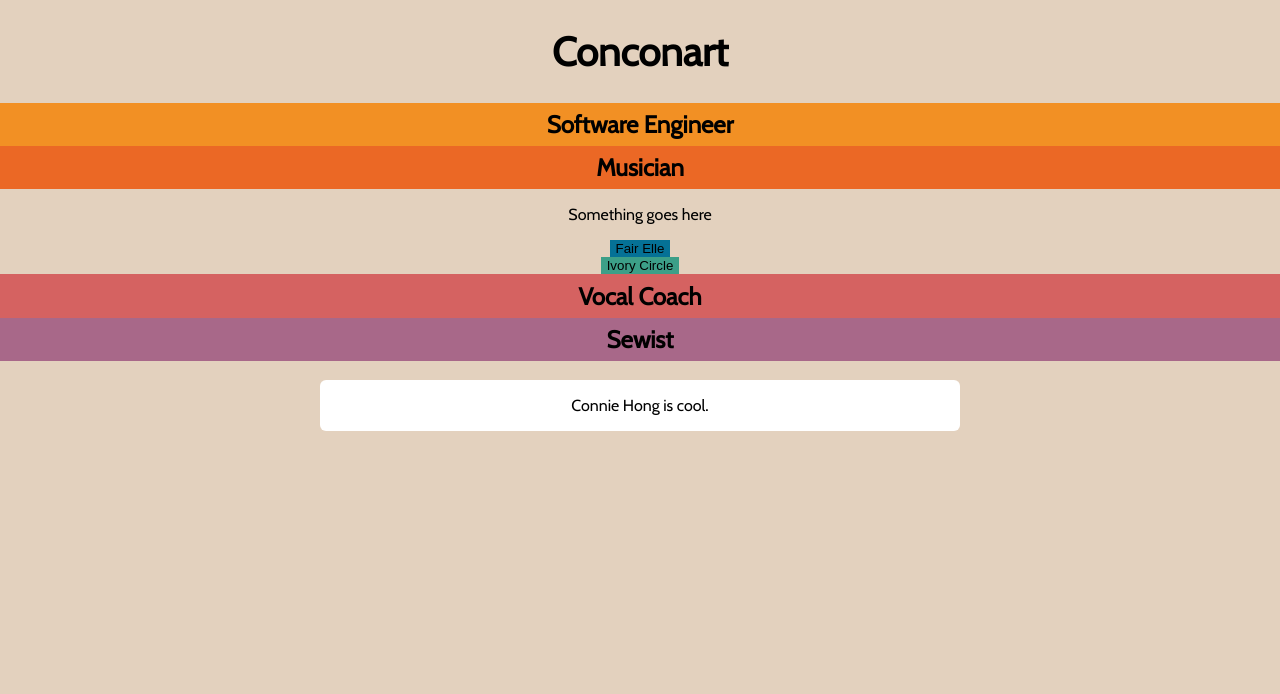
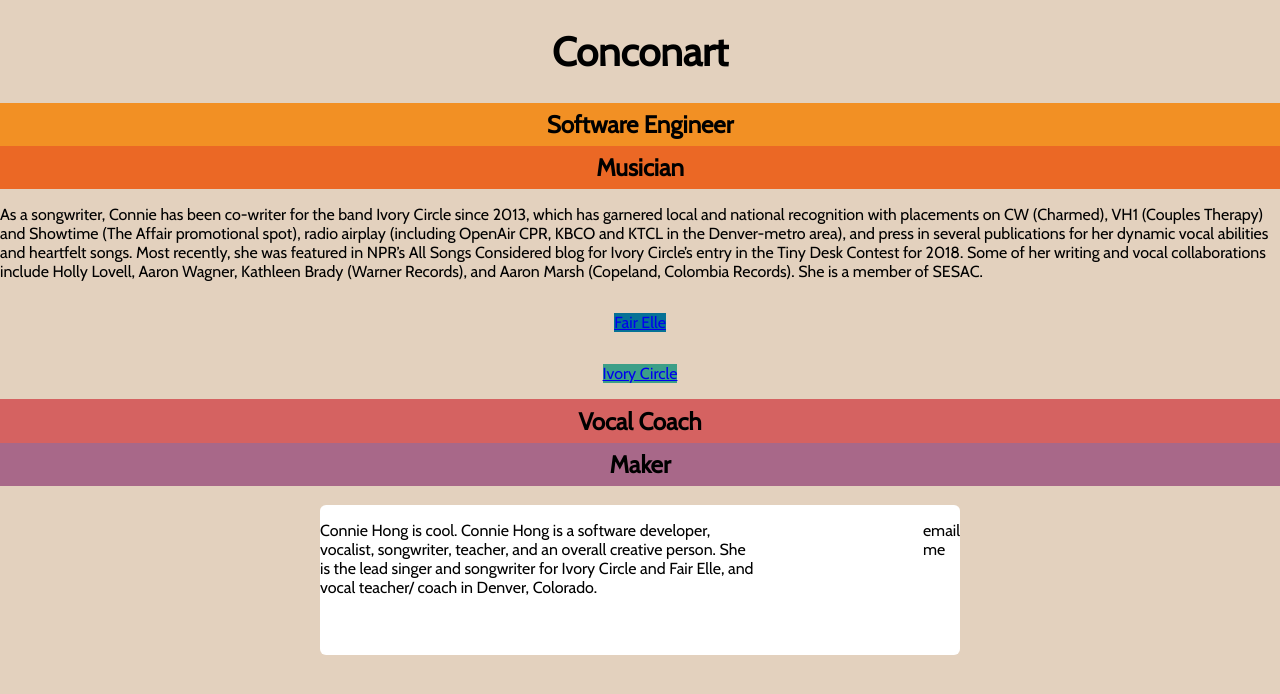
Before and after one commit to conconartist/conconart, a React (Create React App) app: page / in a window 1280 px wide. Both pictures are taken after a click on the element "Musician". Shown: the top 694 px of the page. Built offline with nearby package versions, Linux system fonts and the light colour scheme.

Commit message:
Add summaries for each section

```diff
--- a/src/App.js
+++ b/src/App.js
@@ -5,10 +5,10 @@ const App = () => {
   const [openDevSection, setOpenDevSection] = useState(false);
   const [openMusicSection, setOpenMusicSection] = useState(false);
   const [openVocalSection, setOpenVocalSection] = useState(false);
-  const [openSewSection, setOpenSewSection] = useState(false);
+  const [openMakerSection, setOpenMakerSection] = useState(false);
 
   const toggleDevSection = () => {
-    if(openDevSection === false) {
+    if(openDevSection === false){
       setOpenDevSection(true)
     } else {
       setOpenDevSection(false)
@@ -31,11 +31,11 @@ const App = () => {
     }
   }
 
-  const toggleSewSection = () => {
-    if(openSewSection === false) {
-      setOpenSewSection(true)
+  const toggleMakerSection = () => {
+    if(openMakerSection === false) {
+      setOpenMakerSection(true)
     } else {
-      setOpenSewSection(false)
+      setOpenMakerSection(false)
     }
   }
 
@@ -52,8 +52,27 @@ const App = () => {
                 <h2>Software Engineer</h2>
                 {openDevSection &&
                   <section className='linkSection'>
-                    <p>Something goes here</p>
-                    <button className='buttonOne'>Portfolio</button>
+                      <p>
+                      As a software engineer, Connie is a graduate from Turing School of Software and Design with a certification in Frontend Engineering.
+                      </p>
+                      <ul>
+                        <li>JavaScript</li>
+                        <li>HTML</li>
+                        <li>CSS/SCSS</li>
+                        <li>React</li>
+                        <li>TDD</li>
+                        <li>UI/UX</li>
+                        <li>Wireframing</li>
+                        <li>Figma</li>
+                      </ul>
+                      <div className='summaryContainer'>
+                      <p>
+                        Experienced musician, singer-songwriter, and creative thinker. I strive to find beauty and artistic expression in everything I do, so programming is no exception. Recent world and life events afforded me the opportunity to begin a career in software development to explore my interests and curiosities, while helping my community (and beyond) in new ways I hadn't yet explored through software engineering and frontend development. Past endeavors in design, crafts, and sewing have led to a passion for sustainable fashion and minimal waste-living (especially in the realm of slow-fashion). I strive to cultivate a life of creativity and responsible-living where I can help better the world working with a company that shares my values in improving the world we live in, while affording myself with a work-life balance where I can still pursue a beautiful life of music and art.
+                      </p>
+                    </div>
+                    <Link to='/portfolio'>
+                      <p className='buttonOne'>Portfolio</p>
+                    </Link>
                   </section>
                 }
               </div>
@@ -61,9 +80,15 @@ const App = () => {
                 <h2>Musician</h2>
                 {openMusicSection &&
                   <section className='linkSection'>
-                    <p>Something goes here</p>
-                    <button className='buttonOne'>Fair Elle</button>
-                    <button className='buttonTwo'>Ivory Circle</button>
+                    <div className='summaryContainer'>
+                    <p>As a songwriter, Connie has been co-writer for the band Ivory Circle since 2013, which has garnered local and national recognition with placements on CW (Charmed), VH1 (Couples Therapy) and Showtime (The Affair promotional spot), radio airplay (including OpenAir CPR, KBCO and KTCL in the Denver-metro area), and press in several publications for her dynamic vocal abilities and heartfelt songs. Most recently, she was featured in NPR’s All Songs Considered blog for Ivory Circle’s entry in the Tiny Desk Contest for 2018. Some of her writing and vocal collaborations include Holly Lovell, Aaron Wagner, Kathleen Brady (Warner Records), and Aaron Marsh (Copeland, Colombia Records). She is a member of SESAC.</p>
+                    </div>
+                    <Link to='/fairelle'>
+                      <p className='buttonOne'>Fair Elle</p>
+                    </Link>
+                    <Link to='/ivorycircle'>
+                      <p className='buttonTwo'>Ivory Circle</p>
+                    </Link>
                   </section>
                 }
               </div>
@@ -71,24 +96,39 @@ const App = () => {
                 <h2>Vocal Coach</h2>
                 {openVocalSection &&
                   <section className='linkSection'>
-                    <p>Something goes here</p>
-                    <button className='buttonOne'>Voice Lessons</button>
-                    <button className='buttonTwo'>Studio Coaching</button>
+                    <div className='summaryContainer'>
+                    <p>As a voice teacher, Connie has taught private lessons, choirs, vocal ensembles, and other small vocal groups for over 10 years.  She has a Bachelor’s degree in Music Education with an emphasis in voice for K-12 from the University of Northern Colorado, as well as extensive performing experience in Classical, Jazz, Musical Theatre (Broadway) and contemporary technique.  A lifelong learner and student of music, she has studied voice with Diane Bolden-Taylor, Greg Jasperse, Julie Williams, Peter Eldridge (New York Voices), Dana Landry, Jerry VanderDoes, Celeste Delgado, Britt Quintin, and many others.  Some of Connie’s students have won local talent shows, been selected for All-State Choir, gotten lead roles in musical productions, and/or pursued music in college (and beyond).  For more information on taking lessons with Connie, go HERE.</p>
+                    </div>
+                    <Link to='/lessons'>
+                      <p className='buttonOne'>Voice Lessons</p>
+                    </Link>
+                    <Link to='/coaching'>
+                      <p className='buttonTwo'>Studio Coaching</p>
+                    </Link>
                   </section>
                 }
               </div>
-              <div className='mainLink sewistLink' onClick={toggleSewSection}>
-                <h2>Sewist</h2>
-                {openSewSection &&
+              <div className='mainLink sewistLink' onClick={toggleMakerSection}>
+                <h2>Maker</h2>
+                {openMakerSection &&
                   <section className='linkSection'>
-                    <p>Something goes here</p>
-                    <button className='buttonOne'>Refashions</button>
-                    <button className='buttonTwo'>MeMades</button>
+                    <div className='summaryContainer'>
+                    <p>As an artist and maker, Connie is owner of Sings the Sparrow LLC, a shop of upcycled handmade wallets and small bags for men and women.  </p>
+                    </div>
+                    <Link to='/refashions'>
+                      <p className='buttonOne'>Refashions</p>
+                    </Link>
+                    <Link to='/memades'>
+                      <p className='buttonTwo'>MeMades</p>
+                    </Link>
                   </section>
                 }
               </div>
               <section className='summary'>
-                <p>Connie Hong is cool.</p>
+                <p>Connie Hong is cool. Connie Hong is a software developer, vocalist, songwriter, teacher, and an overall creative person.  She is the lead singer and songwriter for Ivory Circle and Fair Elle, and vocal teacher/ coach in Denver, Colorado.</p>
+                <svg>Instagram</svg>
+                <svg>Twitter</svg>
+                <p>email me</p>
               </section>
             </div>
           )
```
